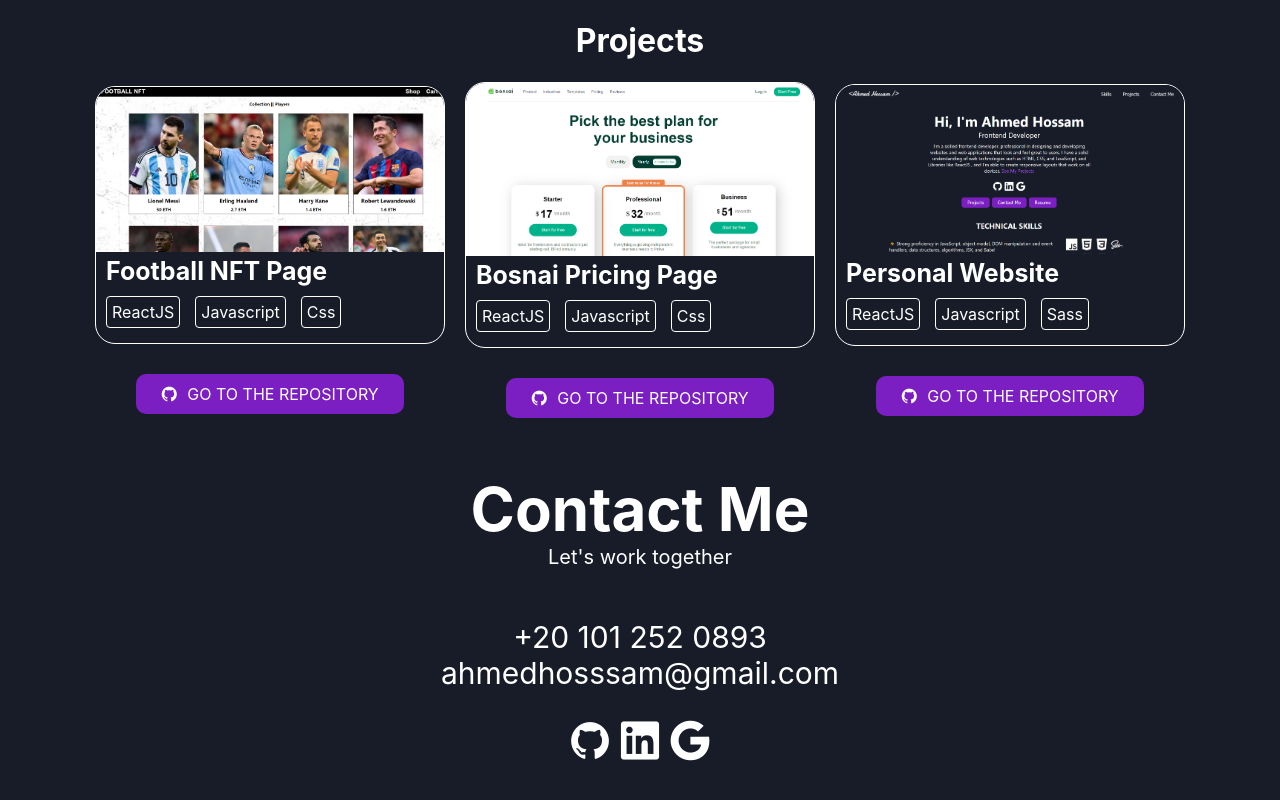
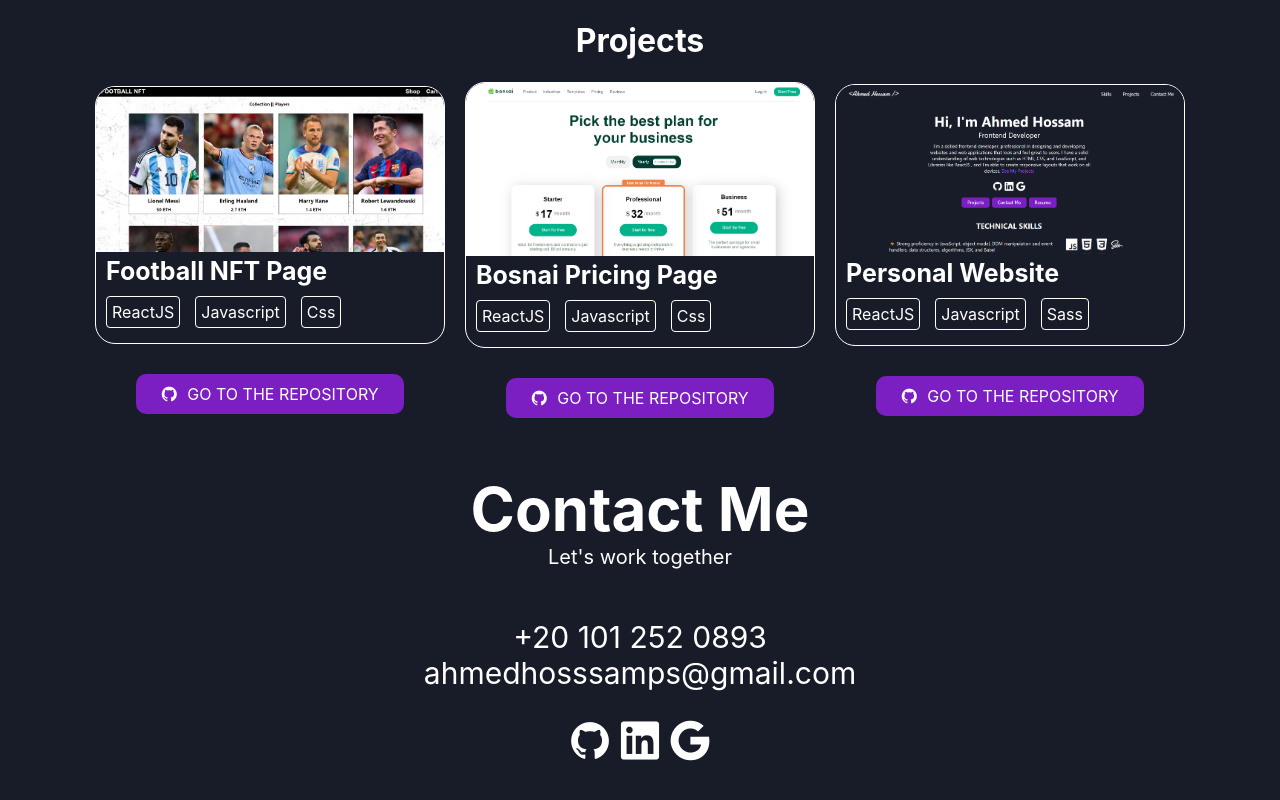
Before and after one commit to ahmedhosssam/ahmedhosssam.github.io, a React (Vite) app: page / in a window 1280 px wide. Shown: the part 1622-2422 px from the top of the page. Built offline with nearby package versions, Linux system fonts and the light colour scheme.

Commit message:
fix email

```diff
--- a/src/Components/ContatctMe/ContactMe.jsx
+++ b/src/Components/ContatctMe/ContactMe.jsx
@@ -5,7 +5,7 @@ const ContactMe = () => {
       <p className="lets-work">Let's work together</p>
       <div className="contact-info">
         <p>+20 101 252 0893</p>
-        <p>ahmedhosssam@gmail.com</p>
+        <p>ahmedhosssamps@gmail.com</p>
       </div>
 
       <div className="summary-links">
```
